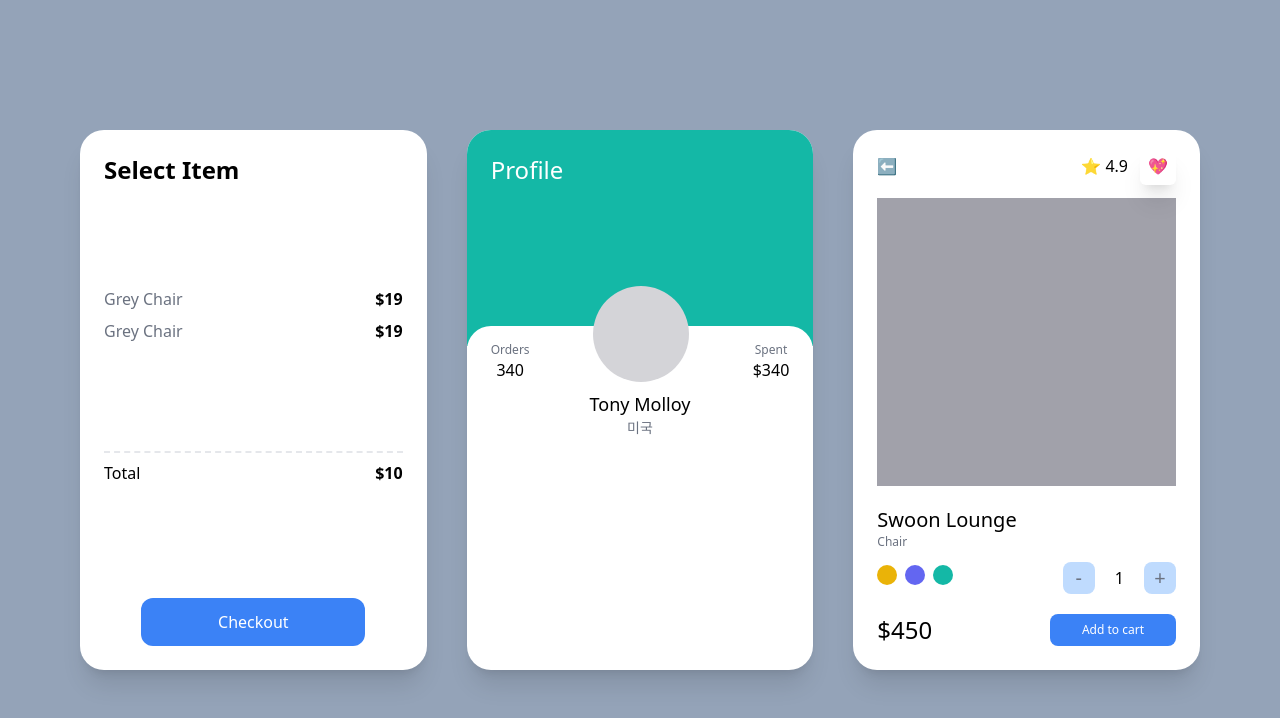
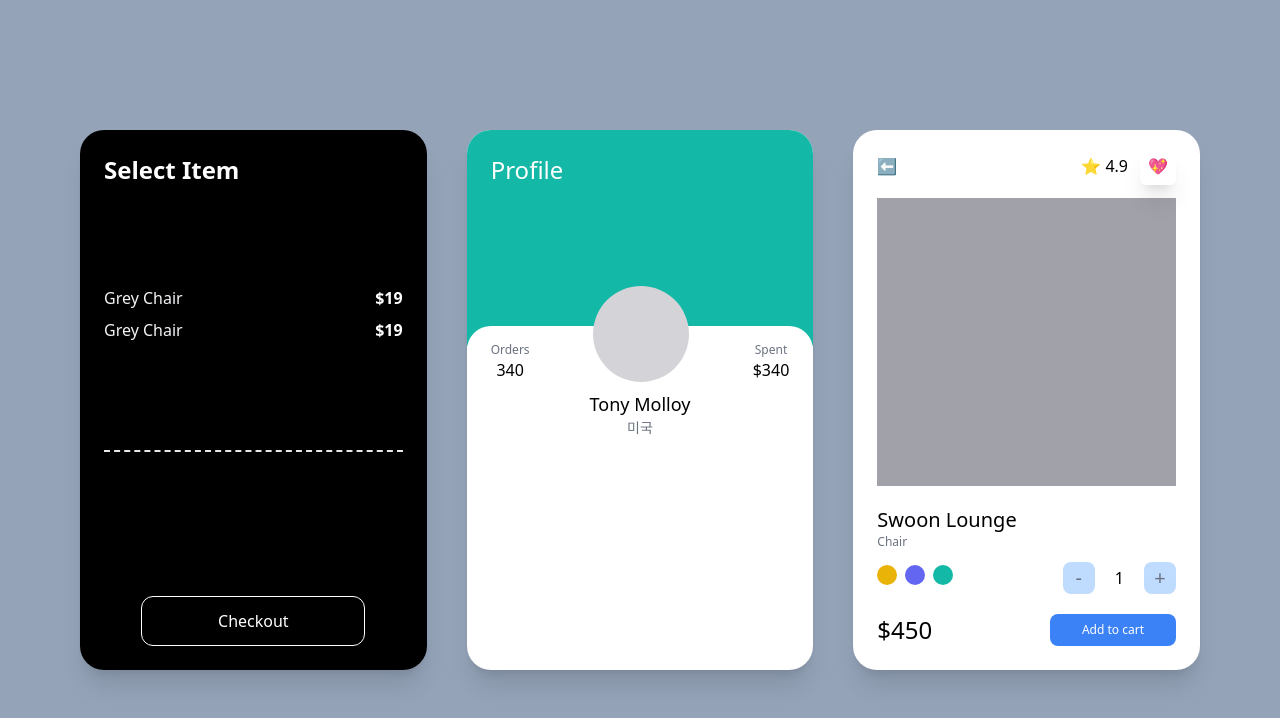
Before and after one commit to ralo-med/carrot-market2, a Next.js app: page / in a window 1280 px wide. Shown: the top 718 px of the page. Built offline with nearby package versions, Linux system fonts and the light colour scheme.

Commit message:
#4.11 Dark Mode

```diff
--- a/pages/index.tsx
+++ b/pages/index.tsx
@@ -2,17 +2,19 @@ import type { NextPage } from "next";
 
 const Home: NextPage = () => {
   return (
-    <div className="bg-slate-400 xl:place-content-center py-20 px-20 grid gap-10 lg:grid-cols-2 xl:grid-cols-3 min-h-screen">
-      <div className="bg-white  flex flex-col justify-between p-6 rounded-3xl shadow-xl">
-        <span className="font-semibold text-2xl">Select Item</span>
+    <div className="dark bg-slate-400 xl:place-content-center py-20 px-20 grid gap-10 lg:grid-cols-2 xl:grid-cols-3 min-h-screen">
+      <div className="bg-white dark:bg-black flex flex-col justify-between p-6 rounded-3xl shadow-xl">
+        <span className="font-semibold dark:text-white text-2xl">
+          Select Item
+        </span>
         <ul>
           <div className="flex justify-between my-2 ">
-            <span className="text-gray-500">Grey Chair</span>
-            <span className="font-semibold">$19</span>
+            <span className="text-gray-500 dark:text-gray-100">Grey Chair</span>
+            <span className="font-semibold dark:text-white">$19</span>
           </div>
           <div className="flex justify-between my-2 ">
-            <span className="text-gray-500">Grey Chair</span>
-            <span className="font-semibold">$19</span>
+            <span className="text-gray-500 dark:text-gray-100">Grey Chair</span>
+            <span className="font-semibold dark:text-white">$19</span>
           </div>
         </ul>
 
@@ -21,11 +23,11 @@ const Home: NextPage = () => {
           <span className="font-semibold">$10</span>
         </div>
         <button
-          className="mt-5 bg-blue-500 text-white p-3
-            text-center rounded-xl w-3/4 block mx-auto
-            hover:bg-teal-500 hover:text-black
-            active:bg-yellow-500 focus:bg-red-500
-            "
+          className="mt-5 bg-blue-500 dark:bg-black dark:border-white dark:border text-white p-3
+          text-center rounded-xl w-3/4 block mx-auto
+          dark:hover:bg-white hover:bg-teal-500 hover:text-black
+          active:bg-yellow-500 focus:bg-red-500
+          "
         >
           Checkout
         </button>
--- a/tailwind.config.js
+++ b/tailwind.config.js
@@ -7,5 +7,6 @@ module.exports = {
   theme: {
     extend: {},
   },
+  darkMode: "class",
   plugins: [],
 };
```
